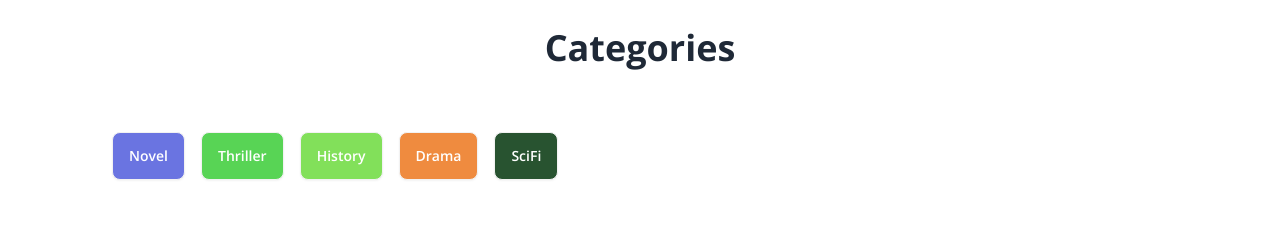
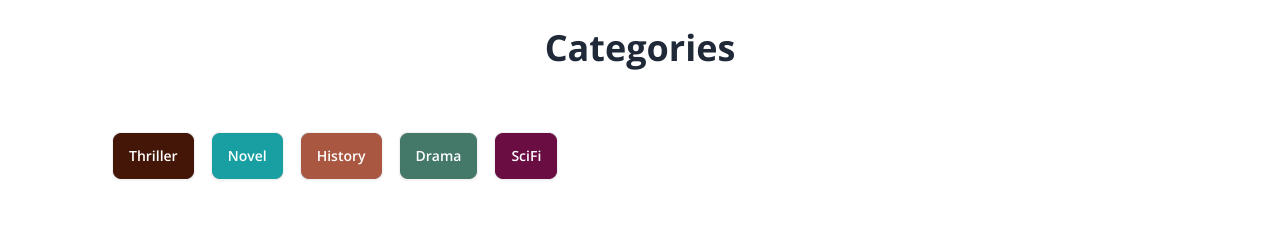
Before and after one commit to shaishabcoding/book-wise-client, a React (Vite) app: page / in a window 1280 px wide. Shown: the part 1180-1410 px from the top of the page. Built offline with nearby package versions, Linux system fonts and the light colour scheme; no server answers.

Commit message:
fixed categories bugs

```diff
--- a/src/pages/books/Categories.jsx
+++ b/src/pages/books/Categories.jsx
@@ -26,7 +26,6 @@ const Categories = () => {
       <h2 className="text-xl font-bold md:text-4xl my-8 lg:my-16 text-center dark:text-white">
         {category}
       </h2>
-      <div className="grid grid-cols-1 md:grid-cols-2 lg:grid-cols-3 gap-4 mx-4 lg:mx-0">
       {loading ? (
         <Loading />
       ) : books.length < 1 ? (
@@ -37,9 +36,12 @@ const Categories = () => {
           </Link>
         </div>
       ) : (
-          books.map((book, idx) => <BookCard key={idx} book={book} />)
+        <div className="grid grid-cols-1 md:grid-cols-2 lg:grid-cols-3 gap-4 mx-4 lg:mx-0">
+          {books.map((book, idx) => (
+            <BookCard key={idx} book={book} />
+          ))}
+        </div>
       )}
-      </div>
     </div>
   );
 };
--- a/src/pages/home/components/Categories.jsx
+++ b/src/pages/home/components/Categories.jsx
@@ -2,52 +2,25 @@ import { Link } from "react-router-dom";
 import getRandomColor from "../../../utils/getRandomColor";
 
 const Categories = () => {
+  const categories = ["Thriller", "Novel", "History", "Drama", "SciFi"];
   return (
     <div>
       <h2 className="text-xl font-bold md:text-4xl my-8 lg:my-16 text-center dark:text-white">
         Categories
       </h2>
       <div className="flex flex-wrap md:grid-cols-2 lg:grid-cols-3 gap-4 mx-4 lg:mx-0">
-        <Link to="/books/categories/Novel">
-          <button
-            className="btn text-white"
+        {categories.map((category, idx) => (
+          <Link
+            key={idx}
             style={{ backgroundColor: getRandomColor() }}
+            className="rounded-xl"
+            to={`/books/categories/${category}`}
           >
-            Novel
-          </button>
-        </Link>
-        <Link to="/books/categories/Thriller">
-          <button
-            className="btn text-white"
-            style={{ backgroundColor: getRandomColor() }}
-          >
-            Thriller
-          </button>
-        </Link>
-        <Link to="/books/categories/History">
-          <button
-            className="btn text-white"
-            style={{ backgroundColor: getRandomColor() }}
-          >
-            History
-          </button>
-        </Link>
-        <Link to="/books/categories/Drama">
-          <button
-            className="btn text-white"
-            style={{ backgroundColor: getRandomColor() }}
-          >
-            Drama
-          </button>
-        </Link>
-        <Link to="/books/categories/SciFi">
-          <button
-            className="btn text-white"
-            style={{ backgroundColor: getRandomColor() }}
-          >
-            SciFi
-          </button>
-        </Link>
+            <button className="btn bg-black/30 dark:bg-black/50 text-white">
+              {category}
+            </button>
+          </Link>
+        ))}
       </div>
     </div>
   );
```
Lines whose indentation alone changed are shown as unchanged.
